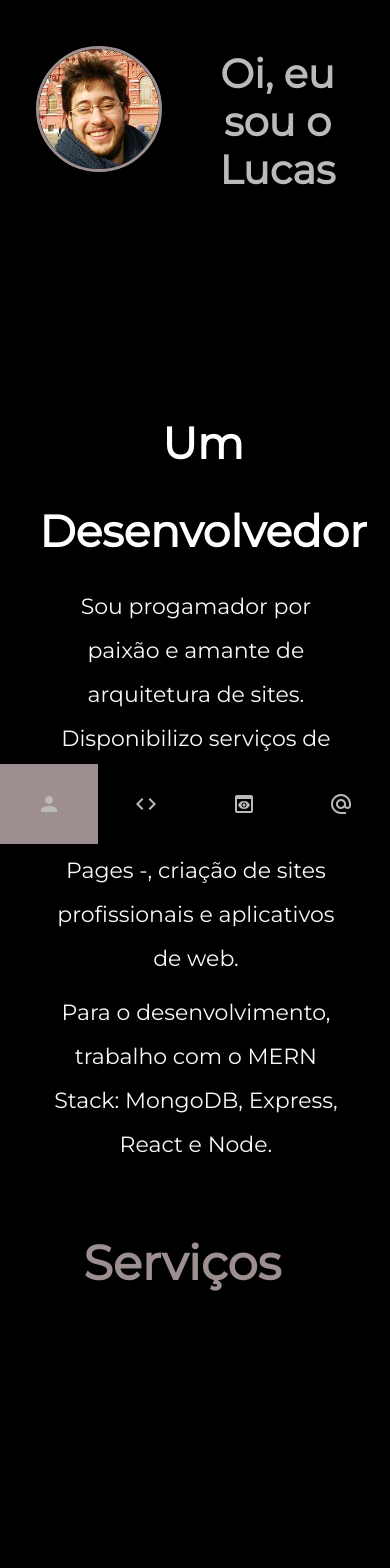
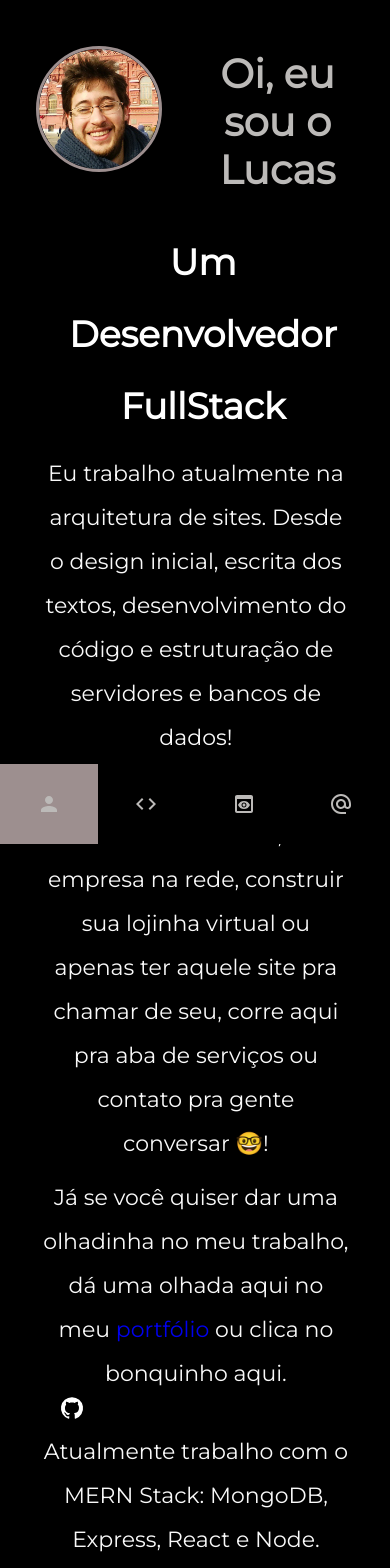
Before and after one commit to Lukelupus/react-professional-resume, a React (Create React App) app: page /profile in a window 390 px wide. Shown: the top 1568 px of the page. Built offline with nearby package versions, Linux system fonts and the light colour scheme.

Commit message:
added new paragraph to profile page

```diff
--- a/public/styles/styles.css
+++ b/public/styles/styles.css
@@ -275,7 +275,7 @@ a {
     display: flex;
     opacity: 0;
     animation: landingPageAnimation 3s ease forwards;
-    animation-delay: 3s;
+    animation-delay: 2.5s;
     animation-duration: 1000ms;
     flex-direction: column;
 }
@@ -599,10 +599,16 @@ a {
         line-height: 1.2;
     }
 
+    .profile-subtitle {
+        font-size: 36px;
+
+    }
+
     .profile-description {
         font-size: 20px;
         justify-content: left;
-        margin-top: 60%;
+        margin-top: 2rem;
+
     }
     .profile-content {
         width:90%;
--- a/src/pages/Profile.jsx
+++ b/src/pages/Profile.jsx
@@ -1,6 +1,7 @@
 import React from "react";
 import {Link} from "react-router-dom"
 import Card from "../components/Card";
+import GitHubIcon from '@mui/icons-material/GitHub';
 
 function Profile() {
     return (<>
@@ -11,9 +12,12 @@ function Profile() {
                     <img className="profile-img" src="images/merussia-modified.png" alt="fullstack web developer"></img>
                 </Link>
                 <div className="profile-description">
-                    <h3 className="profile-subtitle">Um Desenvolvedor</h3>
-                    <p className="profile-content">Sou progamador por paixão e amante de arquitetura de sites. Disponibilizo serviços de design de páginas de aterrisagem - Landing Pages -, criação de sites profissionais e aplicativos de web.</p>
-                    <p className="profile-content">Para o desenvolvimento, trabalho com o MERN Stack: MongoDB, Express, React e Node.</p>
+                    <h3 className="profile-subtitle">Um Desenvolvedor FullStack</h3>
+                    <p className="profile-content">Eu trabalho atualmente na arquitetura de sites. Desde o design inicial, escrita dos textos, desenvolvimento do código e estruturação de servidores e bancos de dados!</p>
+                    <p className="profile-content">Então se você quer colocar sua cara no mundo, sua empresa na rede, construir sua lojinha virtual ou apenas ter aquele site pra chamar de seu, corre aqui pra aba de serviços ou contato pra gente conversar 🤓!</p>
+                    <p className="profile-content">Já se você quiser dar uma olhadinha no meu trabalho, dá uma olhada aqui no meu <a href="https://github.com/lukelupus">portfólio</a> ou clica no bonquinho aqui.</p>
+                    <GitHubIcon className="icon" />
+                    <p className="profile-content"> Atualmente trabalho com o MERN Stack: MongoDB, Express, React e Node.</p>
                     <h3 className="profile-subtitle-service">Serviços</h3>
                 </div>
             </div>
```
